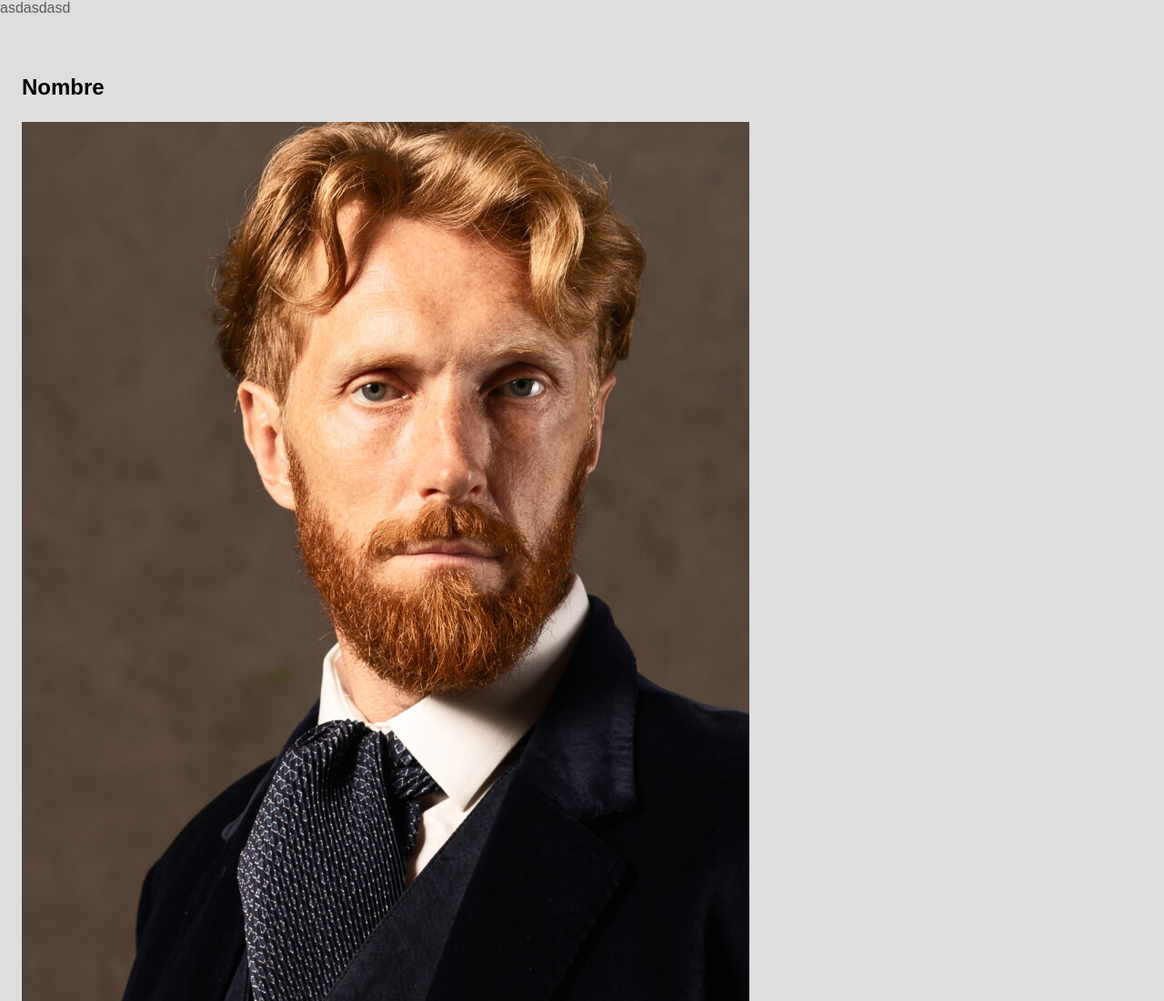
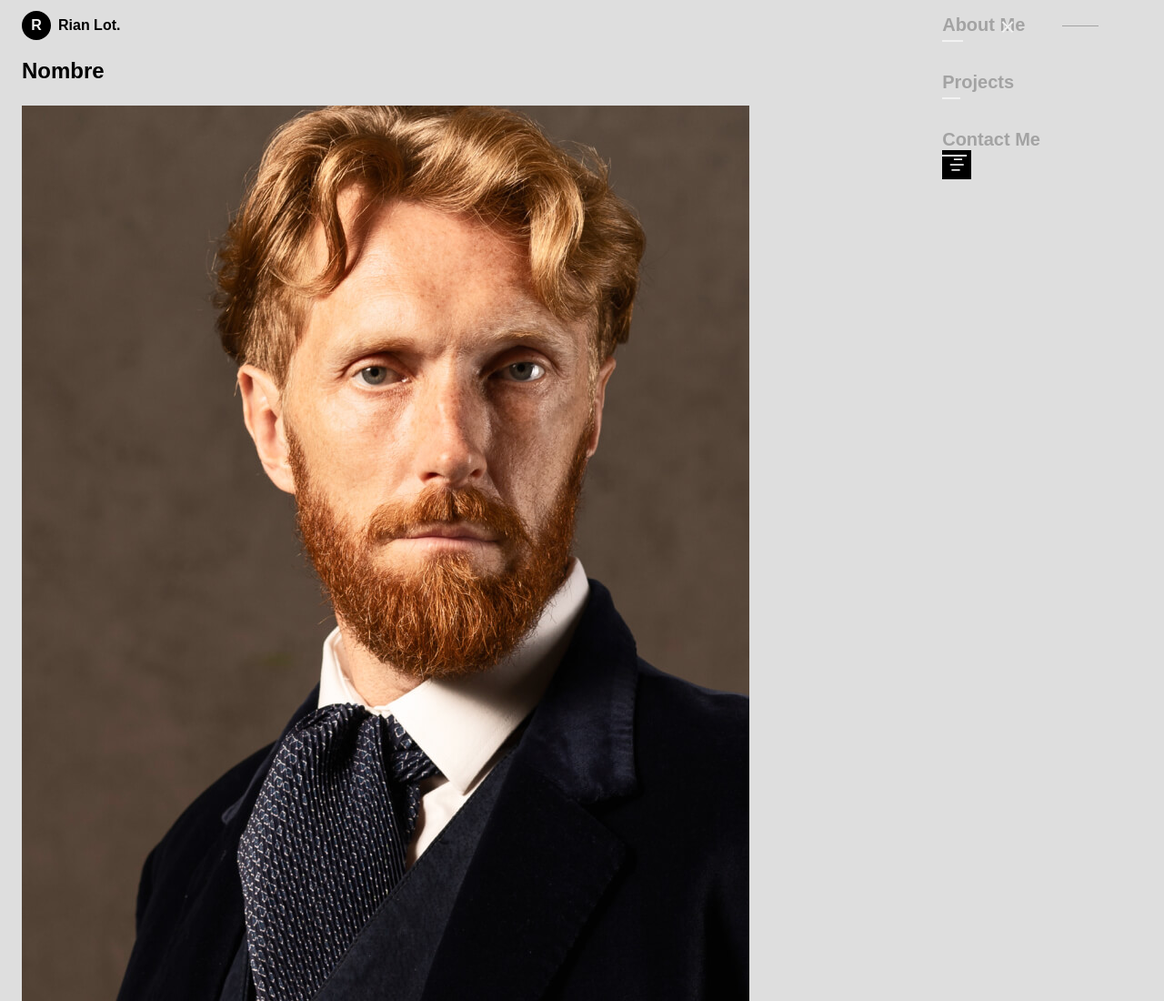
Before and after one commit to Osqui2015/PortafolioGral, a plain HTML site: page index.html in a window 1280 px wide. Shown: the top 1100 px of the page at 91% size. Drawn offline with nearby package versions, Linux system fonts and the light colour scheme; a web font is replaced by a local one.

Commit message:
problema menú
no sale el menú hamburguesa

```diff
--- a/assets/css/styles.css
+++ b/assets/css/styles.css
@@ -169,11 +169,141 @@ img {
 }
 
 /*=============== HEADER & NAV ===============*/
+.header{
+  position: fixed;
+  width: 100%;
+  top: 0;
+  left: 0;
+  background-color: var(--body-color);
+  z-index: var(--z-fixed);
+  transition: box-shadow .4s;
+}
+
+.nav{
+  position: relative;
+  height: var(--header-height);
+  display: flex;
+  justify-content: space-between;
+  align-items: center;
+}
+
+.nav__logo{
+  display: flex;
+  column-gap: .5rem;
+  align-items: center;
+  font-weight: var(--font-semi-bold);
+  color: var(--title-color);
+}
+
+.nav__logo-circle,
+.nav__toggle{
+  width: 32px;
+  height: 32px;
+  background-color: var(--black-color);
+  color: var(--white-color);
+  display: grid;
+  place-items: center;
+}
+
+.nav__logo-circle{
+  border-radius: 50%;
+}
+.nav__toggle{
+  font-size: 1.25rem;
+  cursor: pointer;
+}
 
 
 /* Navigation for mobile devices */
+@media screen and (max-width: 1150px){
+  .nav__menu{
+    position: fixed;
+    top: -100%;
+    left: 0;
+    background-color: hsla(0, 0%, 0%, .75);
+    width: 100%;
+    padding-block: 1.8rem 5rem;
+    text-align: center;
+    backdrop-filter: blur(8px);
+    transition: top .4;
+  }
+}
 
+.nav__title,
+.nav__name,
+.nav__close{
+  color: var(--white-color);
+}
 
+.nav__title{
+  display: block;
+  font-size: var(--small-font-size);
+  font-weight: var(--font-semi-bold);
+  margin-bottom: 3.5rem;
+}
+
+.nav_name{
+  position: relative;
+  width: max-content;
+  margin: 0 auto 3rem;
+  font-size: var(--h2-font-size);
+}
+
+.nav__name::after,
+.nav__name::before{
+  content: '';
+  width: 40px;
+  height: 1px;
+  background-color: var(--text-color-light);
+  position: absolute;
+  top: 50%;
+  left: -4rem;
+}
+
+.nav__name::before{
+  left: initial;
+  right: -4rem;
+}
+
+.nav__list{
+  display: flex;
+  flex-direction: column;
+  row-gap: 2.5rem;
+}
+
+.nav__link{
+  position: relative;
+  color: var(--text-color-light);
+  font-size: var(--h3-font-size);
+  font-weight: var(--font-semi-bold);
+  transition: color .3s;
+}
+
+.nav__link::after{
+  content: '';
+  width: 25%;
+  height: 2px;
+  background-color: var(--white-color);
+  position: absolute;
+  left: 0;
+  bottom: -.5rem;
+  transition: width .3s;
+}
+
+.nav__link:hover{
+  color: var(--white-color);
+}
+-nav__link:hover::after{
+  width: 25%;
+}
+
+.nav__close{
+  position: absolute;
+  font-size: 1.5rem;
+  top: 1rem;
+  right: 1.5rem;
+  cursor: pointer;
+}
 /* Show menu */
 
 
--- a/index.html
+++ b/index.html
@@ -18,10 +18,44 @@
    <body>
       <!--==================== HEADER ====================-->
       <header class="header" id="header">
-         <nav ></nav>
-       asdasdasd
+         <nav class="nav container">
+            <a href="#" class="nav__logo">
+               <span class="nav__logo-circle">R</span>
+               <span class="nav__logo-name">Rian Lot.</span>
+            </a>
 
+            <div class="nav__menu" id="nav-menu">
+               <span class="nav__title">Menu</span>
 
+               <h3 class="nav__name">Rian</h3>
+
+               <ul class="nav__list">
+                  <li class="nav__item">
+                     <a href="#home" class="nav__link">Home</a>
+                  </li>
+                  <li class="nav__item">
+                     <a href="#about" class="nav__link">About Me</a>
+                  </li>
+                  <li class="nav__item">
+                     <a href="#projects" class="nav__link">Projects</a>
+                  </li>
+                  <li class="nav__item">
+                     <a href="#contact" class="nav__link">Contact Me</a>
+                  </li>
+               </ul>
+
+               <!-- Close button -->
+               <div class="nav__close" id="nav-close">
+                  <i class="ri-close-line"></i>
+               </div>
+
+               <div class="nav___buttons">
+                  <!-- Toggle button -->
+                  <div class="nav__toggle" id="nav-toggle">
+                     <i class="ri-menu-4-line"></i>
+                  </div>
+               </div>
+            </div>
          </nav>
 
       </header>
```
